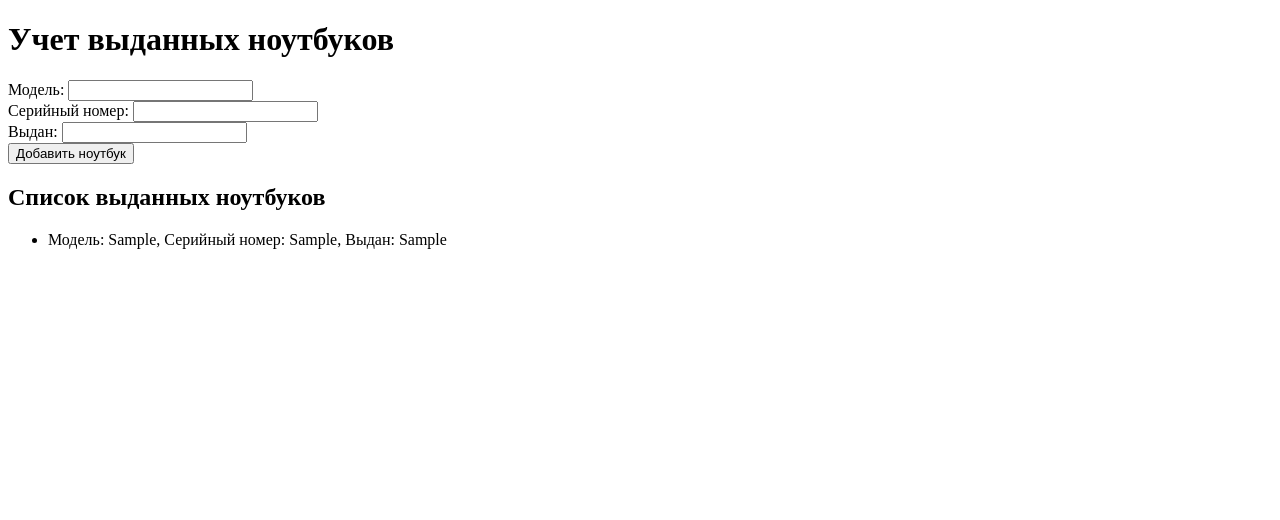
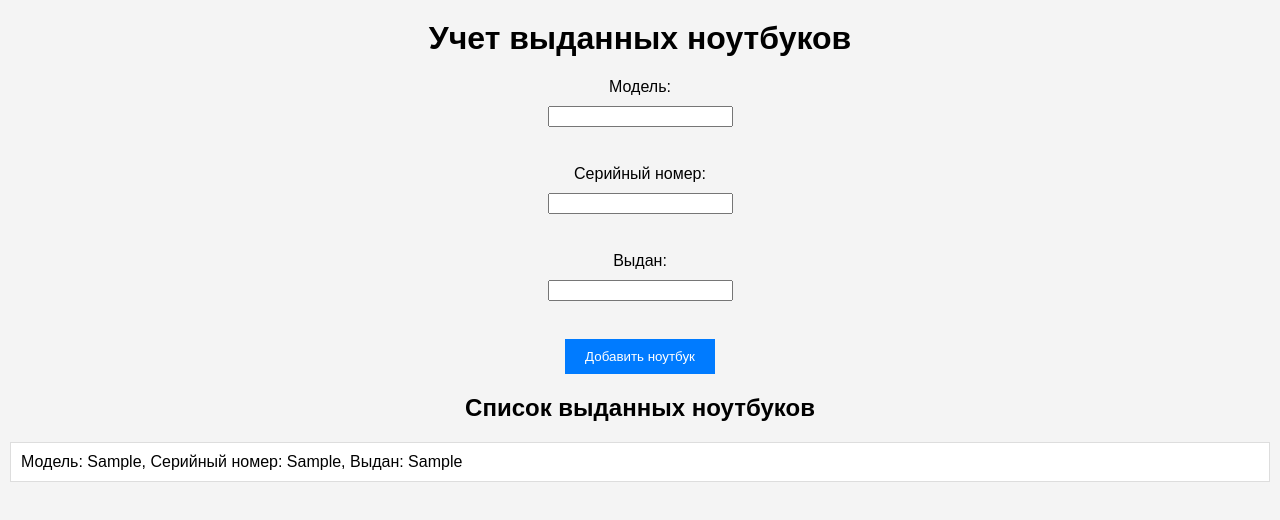
Before and after one commit to Sulimoffff/reimagined-robot, a plain HTML site: page Index.html in a window 1280 px wide. Both pictures are taken after typing "Sample", "Sample", "Sample" into the empty fields and a click on the button "Добавить ноутбук". Drawn offline with Linux system fonts and the light colour scheme.

Commit message:
Initial commit

```diff
--- a/script.js
+++ b/script.js
@@ -1,16 +1,38 @@
+// Массив для хранения данных о ноутбуках
+var notebooks = [];
+
 function addNotebook() {
   var model = document.getElementById("model").value;
   var serialNumber = document.getElementById("serialNumber").value;
   var issuedTo = document.getElementById("issuedTo").value;
 
-  var notebookItem = document.createElement("li");
-  notebookItem.textContent = "Модель: " + model + ", Серийный номер: " + serialNumber + ", Выдан: " + issuedTo;
+  // Создание объекта ноутбука
+  var notebook = {
+    model: model,
+    serialNumber: serialNumber,
+    issuedTo: issuedTo
+  };
 
-  var notebookList = document.getElementById("notebookList");
-  notebookList.appendChild(notebookItem);
+  // Добавление объекта в массив
+  notebooks.push(notebook);
+
+  // Обновление списка на странице
+  updateNotebookList();
 
   // Очистка полей после добавления
   document.getElementById("model").value = "";
   document.getElementById("serialNumber").value = "";
   document.getElementById("issuedTo").value = "";
 }
+
+function updateNotebookList() {
+  var notebookList = document.getElementById("notebookList");
+  notebookList.innerHTML = ""; // Очистка списка
+
+  // Добавление каждого ноутбука в список
+  notebooks.forEach(function(notebook) {
+    var notebookItem = document.createElement("li");
+    notebookItem.textContent = "Модель: " + notebook.model + ", Серийный номер: " + notebook.serialNumber + ", Выдан: " + notebook.issuedTo;
+    notebookList.appendChild(notebookItem);
+  });
+}
--- a/styles.css
+++ b/styles.css
@@ -1,38 +1,46 @@
-// Массив для хранения данных о ноутбуках
-var notebooks = [];
-
-function addNotebook() {
-  var model = document.getElementById("model").value;
-  var serialNumber = document.getElementById("serialNumber").value;
-  var issuedTo = document.getElementById("issuedTo").value;
-
-  // Создание объекта ноутбука
-  var notebook = {
-    model: model,
-    serialNumber: serialNumber,
-    issuedTo: issuedTo
-  };
-
-  // Добавление объекта в массив
-  notebooks.push(notebook);
-
-  // Обновление списка на странице
-  updateNotebookList();
-
-  // Очистка полей после добавления
-  document.getElementById("model").value = "";
-  document.getElementById("serialNumber").value = "";
-  document.getElementById("issuedTo").value = "";
+body {
+  font-family: Arial, sans-serif;
+  margin: 0;
+  padding: 0;
+  background-color: #f4f4f4;
 }
 
-function updateNotebookList() {
-  var notebookList = document.getElementById("notebookList");
-  notebookList.innerHTML = ""; // Очистка списка
+h1, h2 {
+  text-align: center;
+  margin-top: 20px;
+}
 
-  // Добавление каждого ноутбука в список
-  notebooks.forEach(function(notebook) {
-    var notebookItem = document.createElement("li");
-    notebookItem.textContent = "Модель: " + notebook.model + ", Серийный номер: " + notebook.serialNumber + ", Выдан: " + notebook.issuedTo;
-    notebookList.appendChild(notebookItem);
-  });
+form {
+  text-align: center;
+  margin-top: 20px;
 }
+
+form label, form input, form button {
+  display: block;
+  margin: 10px auto;
+}
+
+button {
+  background-color: #007bff;
+  color: white;
+  border: none;
+  padding: 10px 20px;
+  cursor: pointer;
+}
+
+button:hover {
+  background-color: #0056b3;
+}
+
+ul {
+  list-style: none;
+  padding: 0;
+  margin: 0;
+}
+
+li {
+  background-color: white;
+  border: 1px solid #ddd;
+  margin: 10px;
+  padding: 10px;
+}
```
